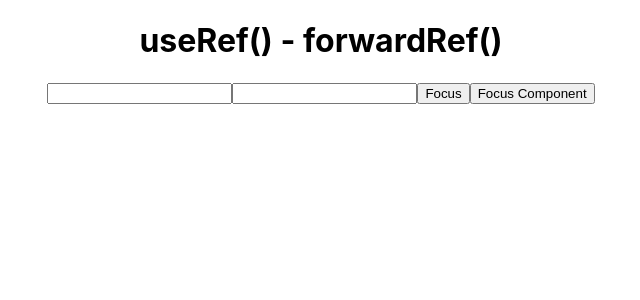
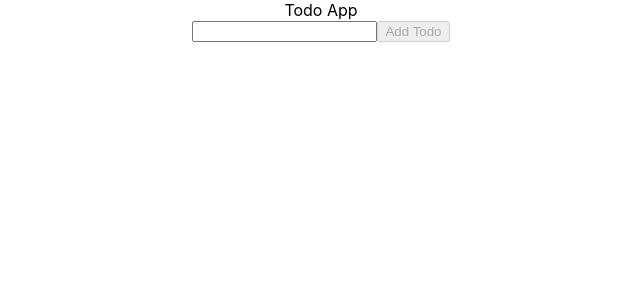
Before and after one commit to KeremAkkusDev/react-bootcamp, a React (Create React App) app: page / in a window 1280 px wide. Shown: the top 300 px of the page, without its empty margins (319-959 px from the left). Built offline with nearby package versions, Linux system fonts and the light colour scheme.

Commit message:
Using the Reducer Hook (useReducer)

```diff
--- a/src/App.js
+++ b/src/App.js
@@ -1,9 +1,9 @@
 import "./App.css";
-import UseRef from './UseRef';
+import UseReducer from './UseReducer';
 /*
   import UseState from "./UseState";
   import UseEffect from './UseEffect';
-  import UseReducer from './UseReducer';
+  import UseRef from './UseRef';
   import Memoization from './Memoization-UseCallback';
   import Form from './Form';
   import Context from './Context';
@@ -16,11 +16,11 @@ import UseRef from './UseRef';
 function App() {
   return (
     <div className="App">
-      <UseRef/>
+      <UseReducer/>
       {/*
         <UseState/>
         <UseEffect/>
-        <UseReducer/>
+        <UseRef/>
         <Memoization/>
         <Form/>
         <Context/>
```
